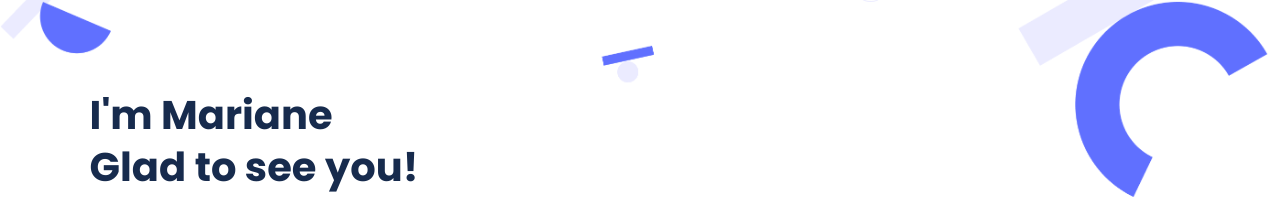
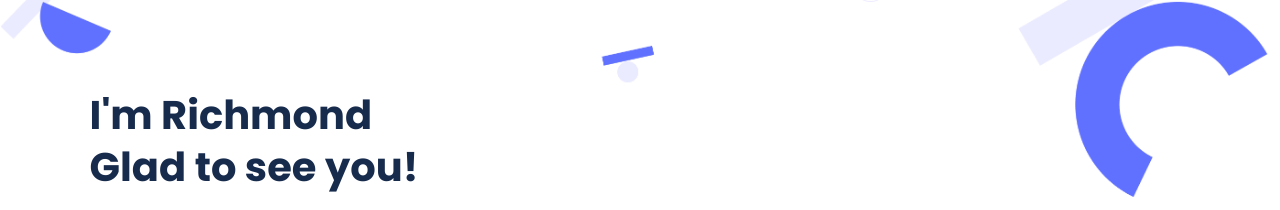
Before and after one commit to shurichmond/Super-Portfolio, a website: page index.html in a window 1280 px wide. Shown: the part 145-355 px from the top of the page. Drawn offline with Linux system fonts and the light colour scheme.

Commit message:
modify index

```diff
--- a/index.html
+++ b/index.html
@@ -57,7 +57,7 @@
     </header>
     <section class="headline-main">
         <div class="headline">
-            <h1 class="headline-heading heading-large">I'm Mariane <br> Glad to see you!</h1>
+            <h1 class="headline-heading heading-large">I'm Richmond <br> Glad to see you!</h1>
             <p class="headline-paragraph paragraph">I’m a software developer! I can help you build a product , feature
                 or website
                 Look
```
